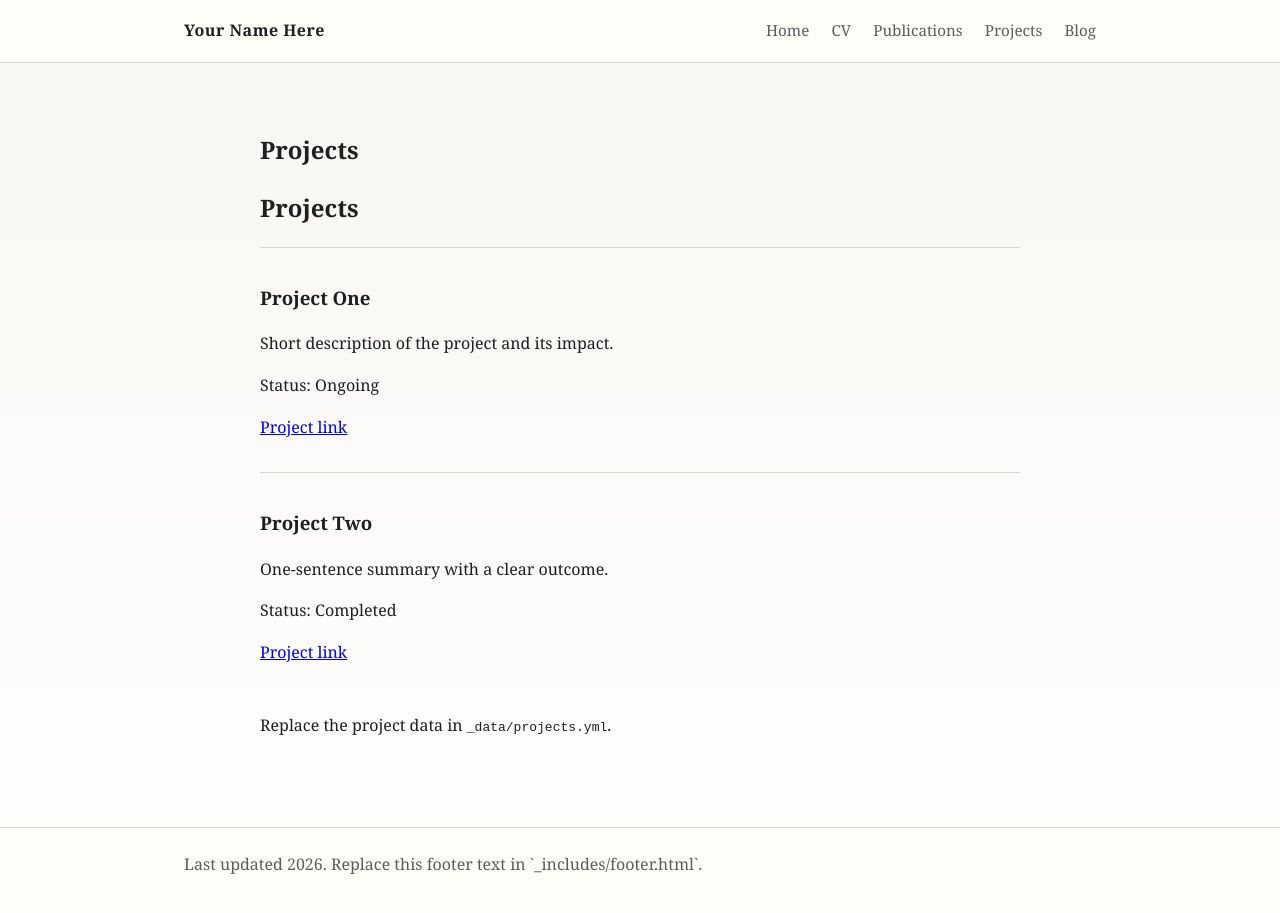
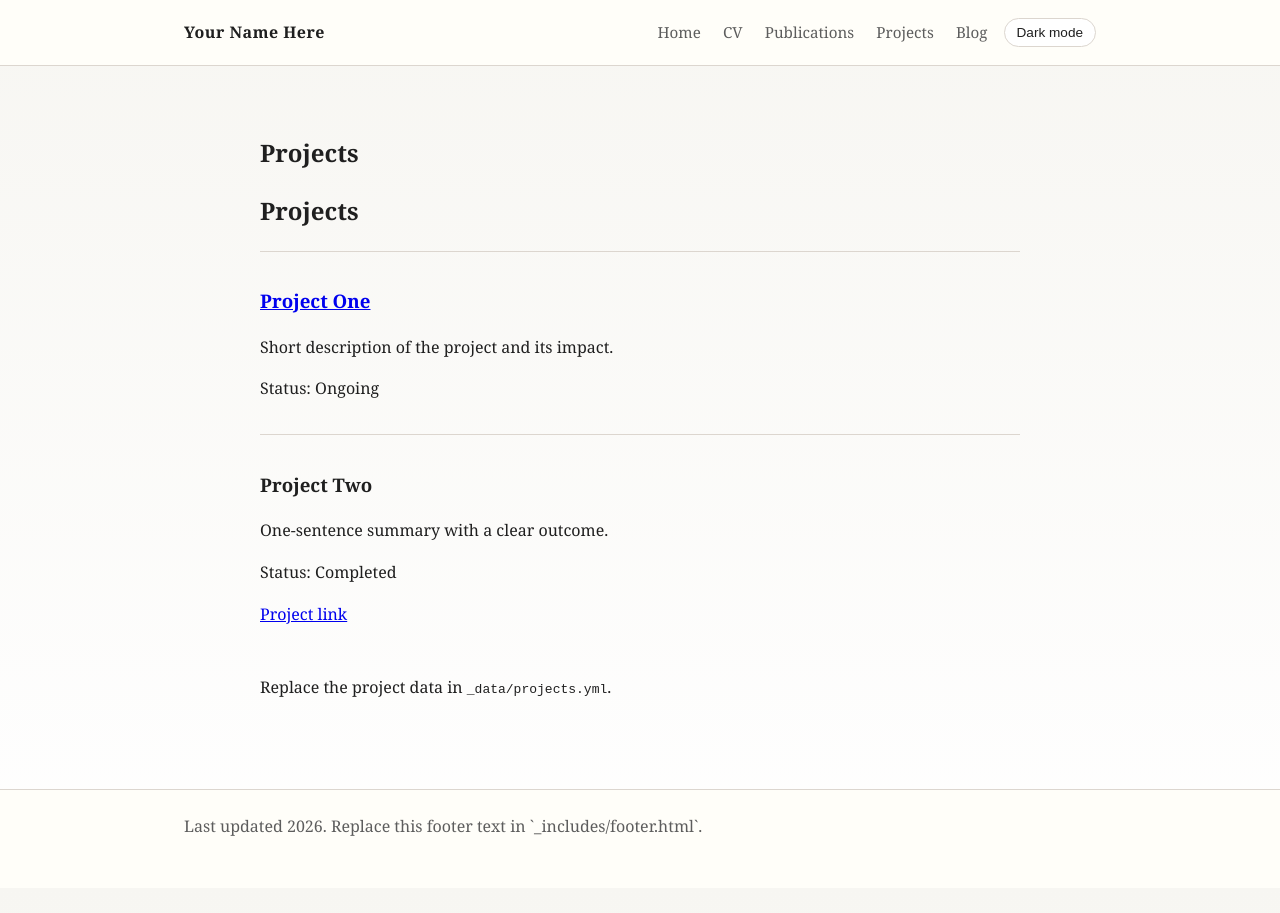
Before and after one commit to tannhorn/tannhorn.github.io, a Jekyll site: the page built from projects.md, in a window 1280 px wide and 926 px high. Shown: the top 913 px of the window. Built offline with Jekyll 4.4.1, drawn with Linux system fonts in a browser that asks for light colours.

Commit message:
Add project subsite and theme toggle

```diff
--- a/_data/projects.yml
+++ b/_data/projects.yml
@@ -1,6 +1,6 @@
 - name: "Project One"
   summary: "Short description of the project and its impact."
-  link: "#"
+  slug: "project-one"
   status: "Ongoing"
 
 - name: "Project Two"
--- a/_includes/header.html
+++ b/_includes/header.html
@@ -1,6 +1,7 @@
 <header class="site-header">
   <div class="wrapper">
     <a class="site-title" href="{{ "/" | relative_url }}">{{ site.title }}</a>
+    <div class="site-actions">
       <nav class="site-nav">
         <a href="{{ "/" | relative_url }}">Home</a>
         <a href="{{ "/cv" | relative_url }}">CV</a>
@@ -8,5 +9,7 @@
         <a href="{{ "/projects" | relative_url }}">Projects</a>
         <a href="{{ "/blog/" | relative_url }}">Blog</a>
       </nav>
+      <button class="theme-toggle" type="button" aria-pressed="false">Dark mode</button>
+    </div>
   </div>
 </header>
--- a/_layouts/default.html
+++ b/_layouts/default.html
@@ -5,6 +5,18 @@
     <meta name="viewport" content="width=device-width, initial-scale=1" />
     <title>{{ page.title }} | {{ site.title }}</title>
     <meta name="description" content="{{ site.description }}" />
+    <script>
+      (function () {
+        try {
+          var stored = localStorage.getItem("theme");
+          var prefersDark = window.matchMedia && window.matchMedia("(prefers-color-scheme: dark)").matches;
+          var theme = stored || (prefersDark ? "dark" : "light");
+          document.documentElement.setAttribute("data-theme", theme);
+        } catch (err) {
+          document.documentElement.setAttribute("data-theme", "light");
+        }
+      })();
+    </script>
     <link rel="stylesheet" href="{{ "/assets/css/style.css" | relative_url }}" />
     {% feed_meta %}
   </head>
@@ -14,5 +26,6 @@
       {{ content }}
     </main>
     {% include footer.html %}
+    <script src="{{ "/assets/js/theme.js" | relative_url }}" defer></script>
   </body>
 </html>
--- a/assets/css/style.css
+++ b/assets/css/style.css
@@ -1,9 +1,47 @@
 :root {
   --bg: #f7f6f2;
+  --bg-gradient: linear-gradient(180deg, #f7f6f2 0%, #ffffff 100%);
+  --surface: #ffffff;
+  --header: #fffef9;
   --ink: #1f1f1f;
   --muted: #5d5d5d;
   --accent: #2f5d62;
   --border: #dcd6cf;
+}
+
+@media (prefers-color-scheme: dark) {
+  :root {
+    --bg: #121212;
+    --bg-gradient: radial-gradient(circle at top, #1b1b1b 0%, #0f0f0f 70%);
+    --surface: #1a1a1a;
+    --header: #151515;
+    --ink: #f2f2f2;
+    --muted: #c3c3c3;
+    --accent: #76b5c5;
+    --border: #2a2a2a;
+  }
+}
+
+html[data-theme="light"] {
+  --bg: #f7f6f2;
+  --bg-gradient: linear-gradient(180deg, #f7f6f2 0%, #ffffff 100%);
+  --surface: #ffffff;
+  --header: #fffef9;
+  --ink: #1f1f1f;
+  --muted: #5d5d5d;
+  --accent: #2f5d62;
+  --border: #dcd6cf;
+}
+
+html[data-theme="dark"] {
+  --bg: #121212;
+  --bg-gradient: radial-gradient(circle at top, #1b1b1b 0%, #0f0f0f 70%);
+  --surface: #1a1a1a;
+  --header: #151515;
+  --ink: #f2f2f2;
+  --muted: #c3c3c3;
+  --accent: #76b5c5;
+  --border: #2a2a2a;
 }
 
 * {
@@ -13,7 +51,7 @@
 body {
   margin: 0;
   font-family: "Source Serif 4", "Georgia", serif;
-  background: linear-gradient(180deg, #f7f6f2 0%, #ffffff 100%);
+  background: var(--bg-gradient);
   color: var(--ink);
   line-height: 1.6;
 }
@@ -26,7 +64,7 @@
 
 .site-header {
   border-bottom: 1px solid var(--border);
-  background: #fffef9;
+  background: var(--header);
   position: sticky;
   top: 0;
   z-index: 10;
@@ -37,6 +75,12 @@
   align-items: center;
   justify-content: space-between;
   padding: 18px 24px;
+}
+
+.site-actions {
+  display: flex;
+  align-items: center;
+  gap: 16px;
 }
 
 .site-title {
@@ -92,7 +136,7 @@
   max-width: 760px;
   margin: 32px auto;
   padding: 24px;
-  background: #ffffff;
+  background: var(--surface);
   border: 1px solid var(--border);
   border-radius: 12px;
 }
@@ -132,7 +176,7 @@
 .site-footer {
   border-top: 1px solid var(--border);
   padding: 24px 0 48px;
-  background: #fffef9;
+  background: var(--header);
 }
 
 .site-footer p {
@@ -140,11 +184,32 @@
   color: var(--muted);
 }
 
+.theme-toggle {
+  border: 1px solid var(--border);
+  background: var(--surface);
+  color: var(--ink);
+  padding: 6px 12px;
+  border-radius: 999px;
+  font-size: 0.85rem;
+  cursor: pointer;
+}
+
+.theme-toggle:hover {
+  border-color: var(--accent);
+  color: var(--accent);
+}
+
 @media (max-width: 720px) {
   .site-header .wrapper {
     flex-direction: column;
     align-items: flex-start;
     gap: 12px;
+  }
+
+  .site-actions {
+    width: 100%;
+    flex-wrap: wrap;
+    gap: 10px;
   }
 
   .site-nav a {
--- a/projects.md
+++ b/projects.md
@@ -7,7 +7,13 @@
   <h2>Projects</h2>
   {% for project in site.data.projects %}
     <div class="project-entry">
-      <h3>{{ project.name }}</h3>
+      <h3>
+        {% if project.slug %}
+          <a href="{{ "/projects/" | append: project.slug | append: "/" | relative_url }}">{{ project.name }}</a>
+        {% else %}
+          {{ project.name }}
+        {% endif %}
+      </h3>
       <p>{{ project.summary }}</p>
       <p>Status: {{ project.status }}</p>
       {% if project.link %}
```
Also changed, not shown: 1 other file. Lines whose indentation alone changed are shown as unchanged.
